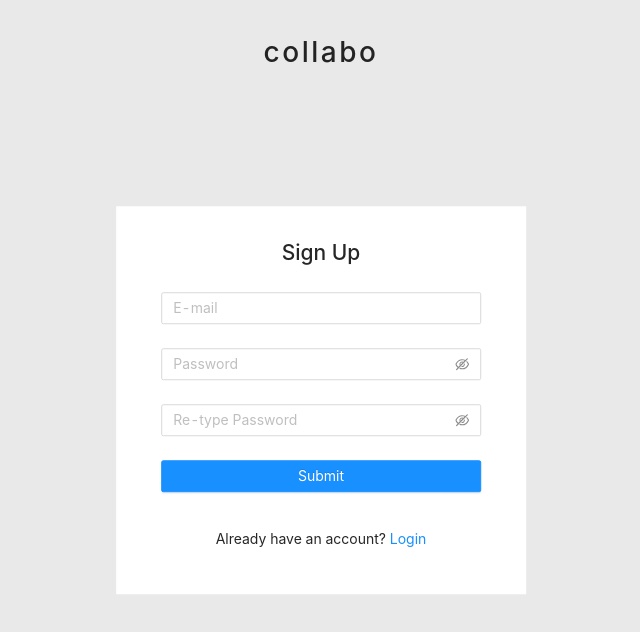
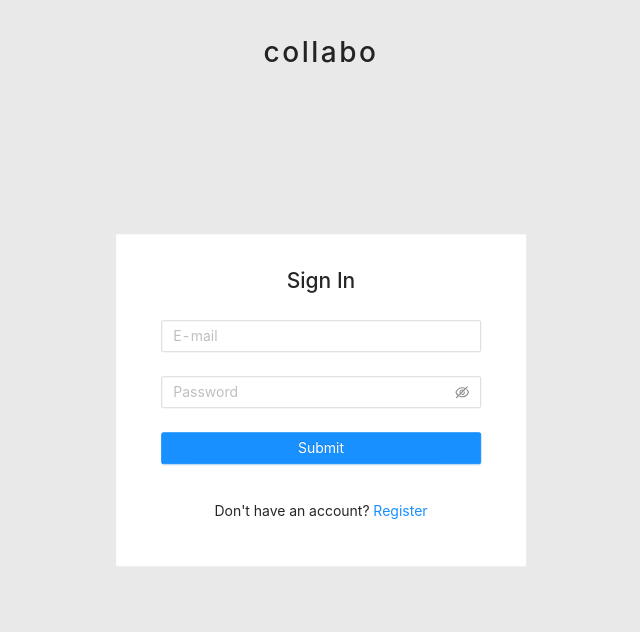
Before and after one commit to hoangviet97/collabo, a React (Create React App) app in the folder frontend/: page / in a window 1280 px wide. Shown: the top 632 px of the page, without its empty margins (319-959 px from the left). Built offline with nearby package versions, Linux system fonts and the light colour scheme.

Commit message:
Added auth routes

```diff
--- a/frontend/src/App.js
+++ b/frontend/src/App.js
@@ -1,12 +1,18 @@
 import "./App.css";
 import Login from "./components/auth/Login";
 import Register from "./components/auth/Register";
+import { BrowserRouter as Router, Route, Switch } from "react-router-dom";
 
 const App = () => {
   return (
-    <div className="app">
-      <Register />
-    </div>
+    <Router>
+      <>
+        <Switch>
+          <Route exact path="/" component={Login} />
+          <Route exact path="/register" component={Register} />
+        </Switch>
+      </>
+    </Router>
   );
 };
 
--- a/frontend/src/components/auth/Login.js
+++ b/frontend/src/components/auth/Login.js
@@ -1,5 +1,6 @@
 import React from "react";
 import { Form, Input, Button } from "antd";
+import { Link } from "react-router-dom";
 
 const Login = () => {
   return (
@@ -40,7 +41,7 @@
         </Form.Item>
         <div className="form-auth-footer">
           <p>
-            Don't have an account? <a> Register</a>
+            Don't have an account? <Link to="/register"> Register</Link>
           </p>
         </div>
       </Form>
--- a/frontend/src/components/auth/Register.js
+++ b/frontend/src/components/auth/Register.js
@@ -1,5 +1,6 @@
 import React from "react";
 import { Form, Input, Button } from "antd";
+import { Link } from "react-router-dom";
 
 const Register = () => {
   return (
@@ -51,7 +52,7 @@
         </Form.Item>
         <div className="form-auth-footer">
           <p>
-            Already have an account? <a> Login</a>
+            Already have an account? <Link to="/"> Login</Link>
           </p>
         </div>
       </Form>
```
